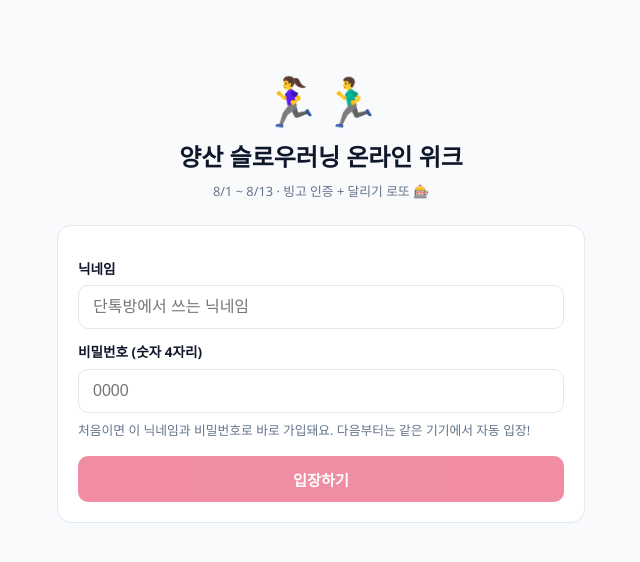
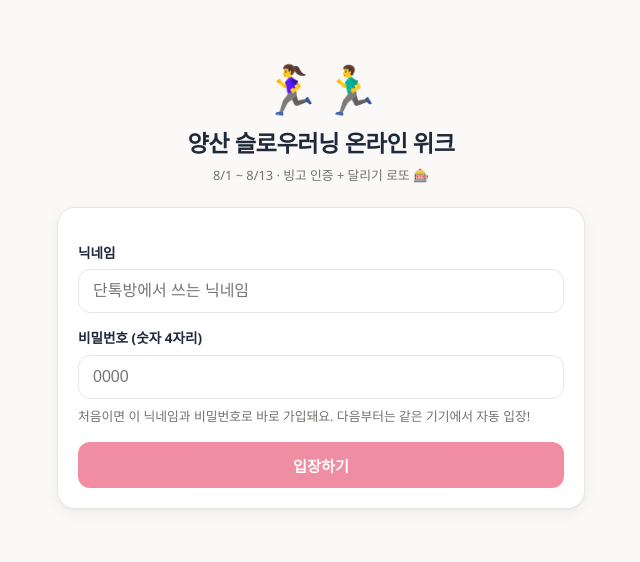
Before and after one commit to gas-dot-king/search, a Next.js app: page / in a window 1280 px wide. Shown: the top 562 px of the page, without its empty margins (319-959 px from the left). Built offline with nearby package versions, Linux system fonts and the light colour scheme.

Commit message:
UI 디자인을 더 명확하고 친화적으로 다듬기
배경/여백/모서리 반경을 부드럽게 조정하고, 카드에 은은한 그림자를 추가.
페이지 제목 스타일을 공통 클래스로 통일하고 네비를 sticky로 변경.

```diff
--- a/app/board/page.js
+++ b/app/board/page.js
@@ -165,7 +165,7 @@ export default function BoardPage() {
         <span><i className="cat3" />크루 소통·재미</span>
       </div>
 
-      <div style={{ display: "grid", gap: 8, margin: "12px 0" }}>
+      <div className="stack" style={{ margin: "12px 0" }}>
         <button className="btn primary xl" onClick={() => setShowExamples(true)}>
           📖 인증 예시 보기
         </button>
--- a/app/feed/page.js
+++ b/app/feed/page.js
@@ -27,10 +27,10 @@ export default function FeedPage() {
   return (
     <main className="wrap">
       <Nav />
-      <h2 style={{ fontSize: "1.2rem", fontWeight: 800, margin: "8px 0" }}>📊 크루 현황</h2>
+      <h2 className="section-title">📊 크루 현황</h2>
 
       <div className="card">
-        <p style={{ fontWeight: 700, marginBottom: 8 }}>진행률 랭킹</p>
+        <p className="card-title">진행률 랭킹</p>
         <table>
           <thead>
             <tr>
@@ -59,7 +59,7 @@ export default function FeedPage() {
       </div>
 
       <div className="card">
-        <p style={{ fontWeight: 700, marginBottom: 4 }}>최근 활동</p>
+        <p className="card-title">최근 활동</p>
         {data.activity.length === 0 && (
           <p className="hint">아직 활동이 없어요. 첫 인증의 주인공이 되어보세요!</p>
         )}
--- a/app/globals.css
+++ b/app/globals.css
@@ -1,16 +1,22 @@
 * { box-sizing: border-box; margin: 0; padding: 0; }
 
+/* ---- 디자인 토큰 ---- */
 :root {
   --accent: #e11d48;
+  --accent-deep: #be123c;
   --accent-soft: #ffe4e6;
-  --bg: #f8fafc;
+  --bg: #faf9f7;
   --card: #ffffff;
-  --line: #e2e8f0;
-  --text: #0f172a;
-  --muted: #64748b;
+  --line: #eae7e2;
+  --text: #1e293b;
+  --muted: #74716c;
   --cat1: #2563eb;
   --cat2: #16a34a;
   --cat3: #ea580c;
+  --r-sm: 10px;
+  --r-md: 14px;
+  --r-lg: 18px;
+  --shadow: 0 1px 2px rgba(30, 41, 59, 0.04), 0 4px 14px rgba(30, 41, 59, 0.06);
 }
 
 body {
@@ -21,125 +27,159 @@ body {
   -webkit-tap-highlight-color: transparent;
 }
 
-.wrap { max-width: 560px; margin: 0 auto; padding: 16px 16px 60px; }
+.wrap { max-width: 560px; margin: 0 auto; padding: 12px 16px 72px; }
+
+/* 공통 제목 스케일 — 페이지마다 같은 위계로 보이게 */
+.page-head { text-align: center; margin: 36px 0 22px; }
+.page-head .emoji { font-size: 3rem; line-height: 1.2; }
+.page-title { font-size: 1.45rem; font-weight: 800; letter-spacing: -0.02em; margin: 8px 0 4px; }
+.section-title { font-size: 1.15rem; font-weight: 800; letter-spacing: -0.01em; margin: 10px 0 12px; }
+.card-title { font-weight: 800; font-size: 0.95rem; margin-bottom: 8px; }
+.stack { display: grid; gap: 8px; }
 
 /* ---- 상단 네비 ---- */
 .nav {
-  display: flex; align-items: center; gap: 6px; flex-wrap: wrap;
-  padding: 12px 0; margin-bottom: 4px;
+  position: sticky; top: 0; z-index: 40;
+  display: flex; align-items: center; gap: 4px; flex-wrap: wrap;
+  padding: 12px 0 10px; margin-bottom: 6px;
+  background: linear-gradient(var(--bg) 85%, rgba(250, 249, 247, 0));
 }
 .nav .brand { font-weight: 800; font-size: 1.05rem; margin-right: auto; color: var(--accent); }
 .nav a {
-  text-decoration: none; color: var(--muted); font-size: 0.88rem; font-weight: 600;
-  padding: 6px 10px; border-radius: 8px;
+  text-decoration: none; color: var(--muted); font-size: 0.9rem; font-weight: 700;
+  padding: 8px 12px; border-radius: 999px; transition: background 0.15s, color 0.15s;
 }
+.nav a:hover { color: var(--text); }
 .nav a.active { background: var(--accent-soft); color: var(--accent); }
 
 .dday {
   display: inline-block; background: var(--accent); color: #fff;
-  font-size: 0.75rem; font-weight: 700; padding: 3px 10px; border-radius: 999px;
+  font-size: 0.75rem; font-weight: 700; padding: 4px 11px; border-radius: 999px;
+  box-shadow: var(--shadow);
 }
 .notice-bar {
   background: #fffbeb; border: 1px solid #fde68a; color: #92400e;
-  border-radius: 10px; padding: 10px 14px; font-size: 0.85rem; margin: 10px 0;
+  border-radius: var(--r-md); padding: 11px 14px; font-size: 0.85rem; margin: 10px 0;
   display: flex; align-items: center; gap: 8px;
 }
 .notice-bar .notice-text { flex: 1; }
 .notice-ctrl { display: flex; align-items: center; gap: 5px; flex-shrink: 0; }
 .notice-ctrl button {
-  border: none; background: #fde68a; color: #92400e; border-radius: 6px;
-  width: 24px; height: 24px; cursor: pointer; font-weight: 800; font-size: 0.9rem;
+  border: none; background: #fde68a; color: #92400e; border-radius: 8px;
+  width: 26px; height: 26px; cursor: pointer; font-weight: 800; font-size: 0.9rem;
   display: flex; align-items: center; justify-content: center;
 }
 .notice-ctrl em { font-style: normal; font-size: 0.72rem; }
 
 /* ---- 카드/버튼/폼 ---- */
 .card {
-  background: var(--card); border: 1px solid var(--line); border-radius: 14px;
-  padding: 20px; margin-bottom: 14px;
+  background: var(--card); border: 1px solid var(--line); border-radius: var(--r-lg);
+  padding: 20px; margin-bottom: 14px; box-shadow: var(--shadow);
 }
 .btn {
   display: inline-flex; align-items: center; justify-content: center; gap: 6px;
-  border: none; border-radius: 10px; cursor: pointer;
+  border: none; border-radius: 12px; cursor: pointer;
   font-size: 0.95rem; font-weight: 700; padding: 12px 20px;
+  transition: transform 0.1s, background 0.15s, filter 0.15s;
 }
-.btn.primary { background: var(--accent); color: #fff; width: 100%; }
-.btn.primary:active { transform: scale(0.98); }
-.btn.ghost { background: #f1f5f9; color: var(--text); }
+.btn.primary {
+  background: var(--accent); color: #fff; width: 100%;
+  box-shadow: 0 4px 12px rgba(225, 29, 72, 0.28);
+}
+.btn.primary:hover { background: var(--accent-deep); }
+.btn.primary:active { transform: scale(0.97); }
+.btn.ghost { background: #f1efec; color: var(--text); }
+.btn.ghost:hover { background: #e9e6e1; }
 .btn.danger { background: #fee2e2; color: #b91c1c; }
-.btn.sm { padding: 7px 12px; font-size: 0.82rem; border-radius: 8px; }
-.btn.xl { width: 100%; padding: 16px; font-size: 1.05rem; border-radius: 12px; }
+.btn.sm { padding: 7px 12px; font-size: 0.82rem; border-radius: 10px; }
+.btn.xl { width: 100%; padding: 16px; font-size: 1.05rem; border-radius: var(--r-md); }
 .btn.wide { width: 100%; }
-.btn:disabled { opacity: 0.5; cursor: not-allowed; }
+.btn:disabled { opacity: 0.5; cursor: not-allowed; box-shadow: none; }
+.btn:focus-visible { outline: 3px solid var(--accent-soft); outline-offset: 2px; }
 
 input, select, textarea {
   width: 100%; padding: 12px 14px; font-size: 1rem;
-  border: 1.5px solid var(--line); border-radius: 10px; background: #fff;
+  border: 1.5px solid var(--line); border-radius: 12px; background: #fff;
+  transition: border-color 0.15s, box-shadow 0.15s;
 }
-input:focus, select:focus { outline: none; border-color: var(--accent); }
-label { display: block; font-size: 0.85rem; font-weight: 700; margin: 12px 0 6px; }
+input:focus, select:focus, textarea:focus {
+  outline: none; border-color: var(--accent);
+  box-shadow: 0 0 0 3px var(--accent-soft);
+}
+label { display: block; font-size: 0.85rem; font-weight: 700; margin: 14px 0 6px; }
 
 .error-msg { color: #b91c1c; font-size: 0.85rem; margin-top: 8px; }
 .hint { color: var(--muted); font-size: 0.8rem; }
 .warn-box {
   background: #fef2f2; border: 1px solid #fecaca; color: #991b1b;
-  border-radius: 10px; padding: 10px 12px; font-size: 0.82rem; margin: 10px 0;
+  border-radius: var(--r-md); padding: 11px 13px; font-size: 0.82rem; margin: 10px 0;
 }
 .rule-box {
   background: #eff6ff; border: 1px solid #bfdbfe; color: #1e40af;
-  border-radius: 10px; padding: 10px 12px; font-size: 0.82rem; margin: 10px 0;
+  border-radius: var(--r-md); padding: 11px 13px; font-size: 0.82rem; margin: 10px 0;
 }
 
 /* ---- 빙고판 ---- */
 .stats { display: flex; gap: 10px; margin-bottom: 12px; }
 .stat {
-  flex: 1; background: var(--card); border: 1px solid var(--line); border-radius: 12px;
-  padding: 12px; text-align: center;
+  flex: 1; background: var(--card); border: 1px solid var(--line); border-radius: var(--r-md);
+  padding: 14px 12px; text-align: center; box-shadow: var(--shadow);
 }
-.stat b { display: block; font-size: 1.4rem; color: var(--accent); }
-.stat span { font-size: 0.75rem; color: var(--muted); }
+.stat b { display: block; font-size: 1.5rem; line-height: 1.25; color: var(--accent); }
+.stat span { font-size: 0.75rem; font-weight: 600; color: var(--muted); }
 
 .bingo-grid {
-  display: grid; grid-template-columns: repeat(4, 1fr); gap: 6px;
+  display: grid; grid-template-columns: repeat(4, 1fr); gap: 7px;
 }
 .cell {
-  position: relative; aspect-ratio: 1; border-radius: 10px; overflow: hidden;
+  position: relative; aspect-ratio: 1; border-radius: 12px; overflow: hidden;
   border: 1.5px solid var(--line); background: var(--card); cursor: pointer;
   display: flex; align-items: center; justify-content: center;
   padding: 6px; text-align: center;
+  transition: transform 0.1s, box-shadow 0.15s;
 }
+.cell:active { transform: scale(0.96); }
 .cell .txt { font-size: 0.76rem; font-weight: 700; word-break: keep-all; line-height: 1.3; }
 .cell img { position: absolute; inset: 0; width: 100%; height: 100%; object-fit: cover; }
 .cell .overlay {
   position: absolute; left: 0; right: 0; bottom: 0;
-  background: rgba(0,0,0,0.55); color: #fff; font-size: 0.64rem; padding: 3px 4px;
+  background: rgba(15, 23, 42, 0.6); color: #fff; font-size: 0.64rem; padding: 3px 4px;
   text-align: center;
 }
 .cell .check {
-  position: absolute; top: 4px; right: 4px; background: var(--accent); color: #fff;
-  border-radius: 50%; width: 18px; height: 18px; font-size: 0.65rem;
+  position: absolute; top: 5px; right: 5px; background: var(--accent); color: #fff;
+  border-radius: 50%; width: 20px; height: 20px; font-size: 0.7rem;
   display: flex; align-items: center; justify-content: center;
+  box-shadow: 0 1px 4px rgba(0, 0, 0, 0.25);
 }
 /* 카테고리별 칸 배경 (한눈에 구분) */
-.cell.cellcat1 { background: #eff6ff; border-color: #93c5fd; }
-.cell.cellcat2 { background: #f0fdf4; border-color: #86efac; }
-.cell.cellcat3 { background: #fff7ed; border-color: #fdba74; }
+.cell.cellcat1 { background: #eff6ff; border-color: #bfdbfe; }
+.cell.cellcat2 { background: #f0fdf4; border-color: #bbf7d0; }
+.cell.cellcat3 { background: #fff7ed; border-color: #fed7aa; }
 .cell.done { border-color: var(--accent); }
 /* 완성된 빙고 줄에 속한 칸: 금색 강조 */
 .cell.line-done {
   border-color: #f59e0b;
-  box-shadow: 0 0 0 2px #fbbf24 inset, 0 0 8px rgba(251, 191, 36, 0.5);
+  box-shadow: 0 0 0 2px #fbbf24 inset, 0 0 10px rgba(251, 191, 36, 0.45);
 }
 .cell.line-done .check { background: #f59e0b; }
 .cell .catdot {
-  position: absolute; top: 6px; left: 6px; width: 7px; height: 7px; border-radius: 50%;
+  position: absolute; top: 7px; left: 7px; width: 8px; height: 8px; border-radius: 50%;
 }
 .cat1 { background: var(--cat1); }
 .cat2 { background: var(--cat2); }
 .cat3 { background: var(--cat3); }
 
-.legend { display: flex; gap: 12px; margin: 10px 2px; font-size: 0.72rem; color: var(--muted); }
-.legend i { display: inline-block; width: 8px; height: 8px; border-radius: 50%; margin-right: 4px; }
+.legend {
+  display: flex; gap: 6px; flex-wrap: wrap; margin: 12px 0;
+  font-size: 0.74rem; color: var(--muted); font-weight: 600;
+}
+.legend span {
+  display: inline-flex; align-items: center;
+  background: var(--card); border: 1px solid var(--line); border-radius: 999px;
+  padding: 4px 10px;
+}
+.legend i { display: inline-block; width: 8px; height: 8px; border-radius: 50%; margin-right: 5px; }
 
 /* 뽑기 연출 */
 @keyframes pop { from { opacity: 0; transform: scale(0.6); } to { opacity: 1; transform: scale(1); } }
@@ -152,63 +192,75 @@ label { display: block; font-size: 0.85rem; font-weight: 700; margin: 12px 0 6px
 
 /* ---- 모달 ---- */
 .modal-bg {
-  position: fixed; inset: 0; background: rgba(15, 23, 42, 0.55); z-index: 50;
+  position: fixed; inset: 0; background: rgba(30, 41, 59, 0.5); z-index: 50;
   display: flex; align-items: center; justify-content: center; padding: 16px;
+  animation: fade-in 0.15s ease both;
 }
+@keyframes fade-in { from { opacity: 0; } to { opacity: 1; } }
 .modal {
-  background: #fff; border-radius: 16px; padding: 20px; width: 100%; max-width: 420px;
+  background: #fff; border-radius: 20px; padding: 22px 20px; width: 100%; max-width: 420px;
   max-height: 88vh; overflow-y: auto;
+  animation: modal-in 0.22s ease both;
 }
-.modal h3 { font-size: 1rem; margin-bottom: 4px; }
+@keyframes modal-in {
+  from { opacity: 0; transform: translateY(18px) scale(0.97); }
+  to { opacity: 1; transform: none; }
+}
+.modal h3 { font-size: 1.05rem; margin-bottom: 4px; }
 .preview {
   display: block; width: 100%; max-height: 30vh; object-fit: contain;
-  background: #f1f5f9; border-radius: 10px; margin: 10px 0;
+  background: #f1efec; border-radius: var(--r-md); margin: 10px 0;
 }
 .modal-actions { display: flex; gap: 8px; margin-top: 14px; }
 .modal-actions .btn { flex: 1; }
 
 /* ---- 로또 ---- */
-.digit-row { display: flex; align-items: center; gap: 8px; justify-content: center; margin: 12px 0; }
+.digit-row { display: flex; align-items: center; gap: 8px; justify-content: center; margin: 14px 0; }
 .digit-input {
-  width: 52px; height: 60px; text-align: center; font-size: 1.6rem; font-weight: 800;
-  border: 1.5px solid var(--line); border-radius: 10px; padding: 0;
+  width: 54px; height: 62px; text-align: center; font-size: 1.6rem; font-weight: 800;
+  border: 1.5px solid var(--line); border-radius: 12px; padding: 0;
 }
 .digit-dot { font-size: 1.6rem; font-weight: 800; color: var(--muted); }
 
 .winning-digits { display: flex; gap: 8px; justify-content: center; margin: 14px 0; }
 .winning-digit {
-  width: 54px; height: 64px; border-radius: 12px; background: var(--accent); color: #fff;
+  width: 54px; height: 64px; border-radius: var(--r-md);
+  background: linear-gradient(160deg, #f43f5e, var(--accent-deep)); color: #fff;
   font-size: 1.8rem; font-weight: 800; display: flex; align-items: center; justify-content: center;
+  box-shadow: 0 4px 12px rgba(225, 29, 72, 0.3);
   animation: pop 0.35s ease both;
 }
-.winning-digit.pending { background: #e2e8f0; color: #94a3b8; animation: none; }
+.winning-digit.pending { background: #eceae6; color: #a8a49e; animation: none; box-shadow: none; }
 .entry-digits { display: flex; gap: 4px; align-items: center; font-weight: 800; font-size: 1.1rem; }
 .entry-digits .hit { color: var(--accent); }
 .entry-digits .miss { color: #cbd5e1; }
 
 .entry-item {
-  display: flex; align-items: center; gap: 12px; padding: 10px 0;
+  display: flex; align-items: center; gap: 12px; padding: 12px 0;
   border-bottom: 1px solid var(--line);
 }
-.entry-item img { width: 56px; height: 56px; object-fit: cover; border-radius: 8px; }
+.entry-item:last-child { border-bottom: none; }
+.entry-item img { width: 56px; height: 56px; object-fit: cover; border-radius: var(--r-sm); }
 
 /* ---- 현황/랭킹 ---- */
 table { width: 100%; border-collapse: collapse; font-size: 0.85rem; }
-th, td { padding: 9px 8px; border-bottom: 1px solid var(--line); text-align: left; }
-th { color: var(--muted); font-size: 0.75rem; }
+th, td { padding: 10px 8px; border-bottom: 1px solid var(--line); text-align: left; }
+tr:last-child td { border-bottom: none; }
+th { color: var(--muted); font-size: 0.73rem; font-weight: 700; }
 td.num, th.num { text-align: right; }
-.feed-item { padding: 8px 0; border-bottom: 1px dashed var(--line); font-size: 0.85rem; }
+.feed-item { padding: 10px 0; border-bottom: 1px dashed var(--line); font-size: 0.85rem; }
+.feed-item:last-child { border-bottom: none; }
 .feed-item time { color: var(--muted); font-size: 0.72rem; margin-left: 6px; }
 
 /* ---- 인증 예시 도식화 ---- */
 .diagram { text-align: center; margin: 14px 0; }
 .diagram .d-top {
-  display: inline-block; background: #f1f5f9; border-radius: 999px;
+  display: inline-block; background: #f1efec; border-radius: 999px;
   padding: 8px 18px; font-weight: 800; font-size: 0.92rem;
 }
 .diagram .d-arrow { font-size: 1.2rem; color: var(--muted); margin: 4px 0; }
 .diagram .d-row { display: flex; gap: 6px; }
-.diagram .d-box { flex: 1; border-radius: 10px; padding: 10px 4px; font-size: 0.8rem; font-weight: 800; }
+.diagram .d-box { flex: 1; border-radius: var(--r-sm); padding: 10px 4px; font-size: 0.8rem; font-weight: 800; }
 .diagram .d-box small { display: block; font-weight: 700; font-size: 0.72rem; margin-top: 2px; opacity: 0.85; }
 .d-box.b1 { background: #dbeafe; color: #1e40af; }
 .d-box.b2 { background: #dcfce7; color: #166534; }
@@ -216,13 +268,13 @@ td.num, th.num { text-align: right; }
 .diagram .d-note { margin-top: 10px; font-weight: 800; color: var(--accent); font-size: 0.95rem; }
 
 .case {
-  border-radius: 10px; padding: 10px 12px; margin: 8px 0;
-  font-size: 0.84rem; border: 1px solid var(--line); background: #f8fafc; line-height: 1.6;
+  border-radius: var(--r-sm); padding: 11px 13px; margin: 8px 0;
+  font-size: 0.84rem; border: 1px solid var(--line); background: var(--bg); line-height: 1.6;
 }
 .case .case-no { color: var(--accent); font-weight: 800; }
 
 /* 전체 항목 모달: 카테고리별 색 구분 그룹 */
-.items-group { border-radius: 10px; padding: 10px 12px; margin-bottom: 10px; }
+.items-group { border-radius: var(--r-md); padding: 11px 13px; margin-bottom: 10px; }
 .items-group.g1 { background: #eff6ff; border: 1px solid #bfdbfe; }
 .items-group.g2 { background: #f0fdf4; border: 1px solid #bbf7d0; }
 .items-group.g3 { background: #fff7ed; border: 1px solid #fed7aa; }
@@ -230,18 +282,18 @@ td.num, th.num { text-align: right; }
 .items-group.g1 .g-title { color: var(--cat1); }
 .items-group.g2 .g-title { color: var(--cat2); }
 .items-group.g3 .g-title { color: var(--cat3); }
-.items-group ul { list-style: none; font-size: 0.85rem; color: #334155; }
-.items-group li { padding: 4px 0 4px 4px; border-bottom: 1px dashed rgba(100, 116, 139, 0.25); }
+.items-group ul { list-style: none; font-size: 0.85rem; color: #44403c; }
+.items-group li { padding: 4px 0 4px 4px; border-bottom: 1px dashed rgba(120, 113, 108, 0.25); }
 .items-group li:last-child { border-bottom: none; }
 
 /* ---- 빙고 축하 연출 ---- */
 .celebrate-overlay {
   position: fixed; inset: 0; z-index: 80; overflow: hidden;
-  background: rgba(15, 23, 42, 0.45);
+  background: rgba(30, 41, 59, 0.45);
   display: flex; align-items: center; justify-content: center;
 }
 .celebrate-box {
-  background: #fff; border-radius: 20px; padding: 30px 40px; text-align: center;
+  background: #fff; border-radius: 22px; padding: 30px 40px; text-align: center;
   animation: pop 0.4s ease both; box-shadow: 0 10px 40px rgba(0, 0, 0, 0.3);
 }
 .celebrate-emoji { font-size: 3.4rem; animation: bounce 0.7s ease infinite alternate; }
@@ -265,3 +317,8 @@ td.num, th.num { text-align: right; }
   .cell .txt { font-size: 0.92rem; }
   .cell .overlay { font-size: 0.74rem; }
 }
+
+/* 모션 최소화 설정 존중 */
+@media (prefers-reduced-motion: reduce) {
+  *, *::before, *::after { animation-duration: 0.01ms !important; transition-duration: 0.01ms !important; }
+}
--- a/app/page.js
+++ b/app/page.js
@@ -47,12 +47,10 @@ export default function EntryPage() {
 
   return (
     <main className="wrap">
-      <div style={{ textAlign: "center", margin: "48px 0 24px" }}>
-        <div style={{ fontSize: "3rem" }}>🏃‍♀️🏃‍♂️</div>
-        <h1 style={{ fontSize: "1.5rem", fontWeight: 800 }}>양산 슬로우러닝 온라인 위크</h1>
-        <p className="hint" style={{ marginTop: 6 }}>
-          8/1 ~ 8/13 · 빙고 인증 + 달리기 로또 🎰
-        </p>
+      <div className="page-head" style={{ marginTop: 48 }}>
+        <div className="emoji">🏃‍♀️🏃‍♂️</div>
+        <h1 className="page-title">양산 슬로우러닝 온라인 위크</h1>
+        <p className="hint">8/1 ~ 8/13 · 빙고 인증 + 달리기 로또 🎰</p>
       </div>
 
       <form className="card" onSubmit={submit}>
```
Also changed, not shown: app/draw/page.js (+9 -8 lines), app/lotto/page.js (+5 -5 lines).
